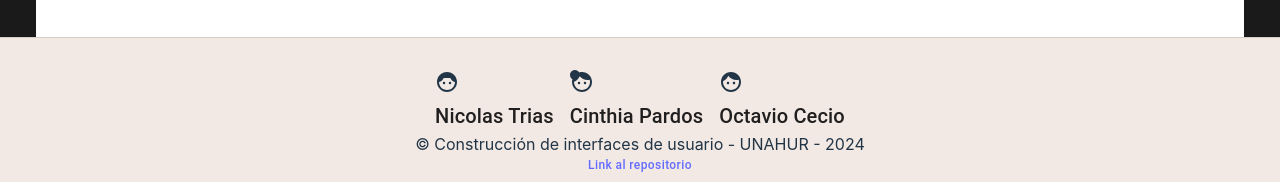
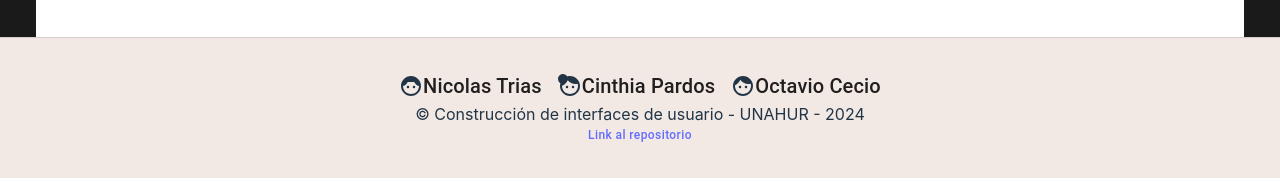
Before and after one commit to Cin-1/InterfacesDeUsuario, a React (Vite) app: page / in a window 1280 px wide. Shown: the part 2467-2649 px from the top of the page. Built offline with nearby package versions, Linux system fonts and the light colour scheme; no server answers.

Commit message:
Cambio footer

```diff
--- a/src/components/footer/index.jsx
+++ b/src/components/footer/index.jsx
@@ -48,19 +48,19 @@ export const Footer = () => {
               }}
             >
               <Box display="flex" justifyContent={"space-between"} >
-                <Box>
-                  <Face4Icon3 />
-                  <Typography variant="h6" color="textPrimary" fontWeight={500}>
-                    Nicolas Trias
+              <Box sx={{ display: 'flex', alignItems: 'center' }}>
+                <Face4Icon3 />
+                  <Typography variant="h6" color="textPrimary" fontWeight={500} mr={2} >
+                     Nicolas Trias
                   </Typography>
                 </Box>
-                <Box sx={{ px: 2 }}>
+                <Box sx={{ display: 'flex', alignItems: 'center' }}>
                   <Face4Icon2 />
-                  <Typography variant="h6" color="textPrimary" fontWeight={500}>
+                  <Typography variant="h6" color="textPrimary" fontWeight={500} mr={2}>
                     Cinthia Pardos
                   </Typography>
                 </Box>
-                <Box>
+                <Box sx={{display: 'flex', alignItems: 'center'} }>
                   <Face4Icon />
                   <Typography variant="h6" color="textPrimary" fontWeight={500}>
                     Octavio Cecio
```
